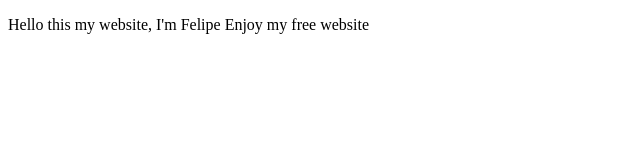
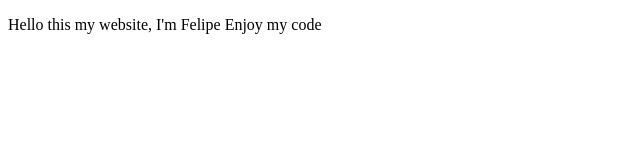
Before and after one commit to FeGarC/proyectoDemoCursoPrework, a plain HTML site: page index.html in a window 1280 px wide. Shown: the full height of the page, 0-640 px from the left. Drawn offline with Linux system fonts and the light colour scheme.

Commit message:
cambios de texto

```diff
--- a/index.html
+++ b/index.html
@@ -8,7 +8,7 @@
 </head>
 <body>
     <p>Hello this my website, I'm Felipe
-        Enjoy my free website
+        Enjoy my code
     </p>
 </body>
 </html>
```
